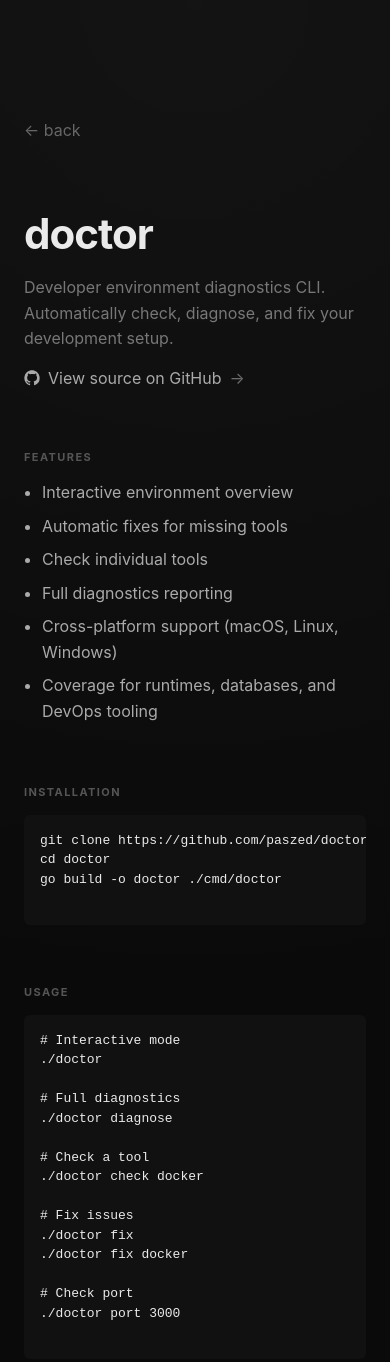
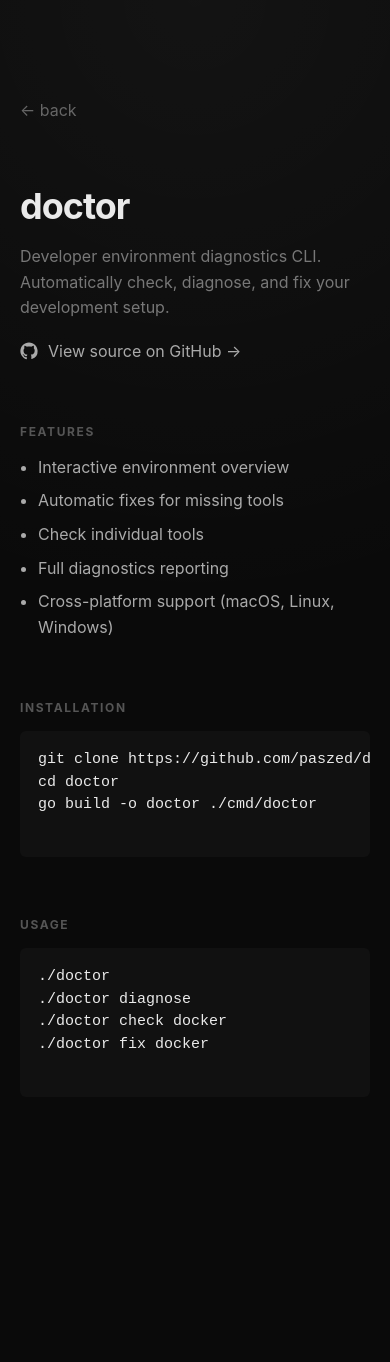
Before and after one commit to paszed/paszed.me, an Astro site: page /doctor in a window 390 px wide. Shown: the top 1362 px of the page. After the commit the page ends 1212 px from the top, so only its background shows below. Built offline with nearby package versions, Linux system fonts and the light colour scheme; Astro itself is replaced by a stand-in of ours.

Commit message:
upsizing everything slightly

```diff
--- a/src/pages/doctor.astro
+++ b/src/pages/doctor.astro
@@ -19,13 +19,13 @@
       }
 
       .wrapper {
-        max-width: 960px;
+        max-width: 1000px;
         margin: 0 auto;
-        padding: 0 24px;
+        padding: 0 20px;
       }
 
       .container {
-        max-width: 640px;
+        max-width: 680px;
         margin: 0 auto;
         padding: 120px 0;
       }
@@ -33,6 +33,7 @@
       a {
         color: #aaa;
         text-decoration: none;
+        transition: 0.2s;
       }
 
       a:hover {
@@ -46,18 +47,18 @@
       }
 
       h1 {
-        font-size: 42px;
-        margin-bottom: 8px;
+        font-size: 48px;
+        margin-bottom: 10px;
         letter-spacing: -1px;
       }
 
       .subtitle {
         color: #777;
-        margin-bottom: 12px;
+        font-size: 18px;
+        margin-bottom: 20px;
         line-height: 1.6;
       }
 
-      /* 🔥 GitHub link */
       .github {
         margin-bottom: 40px;
       }
@@ -65,31 +66,24 @@
       .github-link {
         display: inline-flex;
         align-items: center;
-        gap: 8px;
+        gap: 10px;
         color: #aaa;
-        text-decoration: none;
-        transition: all 0.2s ease;
       }
 
       .github-link:hover {
         color: #fff;
-        transform: translateX(2px);
       }
 
       .icon {
-        width: 16px;
-        height: 16px;
+        width: 18px;
+        height: 18px;
         fill: currentColor;
       }
 
-      .arrow {
-        opacity: 0.6;
-      }
-
       h2 {
-        font-size: 11px;
+        font-size: 12px;
         text-transform: uppercase;
-        letter-spacing: 1.4px;
+        letter-spacing: 1.6px;
         color: #555;
         margin-top: 60px;
         margin-bottom: 16px;
@@ -99,6 +93,7 @@
         padding-left: 18px;
         color: #aaa;
         line-height: 1.6;
+        font-size: 15px;
       }
 
       li {
@@ -107,11 +102,34 @@
 
       pre {
         background: #111;
-        padding: 16px;
+        padding: 18px;
         border-radius: 6px;
         overflow-x: auto;
-        font-size: 13px;
+        font-size: 14px;
         line-height: 1.5;
+      }
+
+      /* MOBILE */
+      @media (max-width: 600px) {
+        .container {
+          padding: 100px 0;
+        }
+
+        h1 {
+          font-size: 36px;
+        }
+
+        .subtitle {
+          font-size: 16px;
+        }
+
+        ul {
+          font-size: 16px;
+        }
+
+        pre {
+          font-size: 15px;
+        }
       }
     </style>
   </head>
@@ -138,9 +156,7 @@
               <path d="M12 .5C5.65.5.5 5.65.5 12c0 5.08 3.29 9.38 7.86 10.9.58.1.79-.25.79-.56v-2.02c-3.2.7-3.87-1.54-3.87-1.54-.52-1.33-1.28-1.68-1.28-1.68-1.05-.72.08-.7.08-.7 1.16.08 1.77 1.2 1.77 1.2 1.03 1.76 2.7 1.25 3.36.95.1-.75.4-1.25.73-1.54-2.55-.29-5.23-1.27-5.23-5.64 0-1.25.45-2.27 1.2-3.07-.12-.3-.52-1.52.12-3.17 0 0 .98-.31 3.2 1.18.93-.26 1.93-.4 2.92-.4.99 0 2 .14 2.92.4 2.22-1.5 3.2-1.18 3.2-1.18.64 1.65.24 2.87.12 3.17.75.8 1.2 1.82 1.2 3.07 0 4.38-2.69 5.35-5.25 5.63.41.35.77 1.04.77 2.1v3.12c0 .31.21.67.8.56A10.99 10.99 0 0 0 23.5 12c0-6.35-5.15-11.5-11.5-11.5z"/>
             </svg>
 
-            <span>View source on GitHub</span>
-            <span class="arrow">→</span>
-
+            <span>View source on GitHub →</span>
           </a>
         </p>
 
@@ -152,7 +168,6 @@
           <li>Check individual tools</li>
           <li>Full diagnostics reporting</li>
           <li>Cross-platform support (macOS, Linux, Windows)</li>
-          <li>Coverage for runtimes, databases, and DevOps tooling</li>
         </ul>
 
         <!-- Installation -->
@@ -166,41 +181,12 @@ go build -o doctor ./cmd/doctor
         <!-- Usage -->
         <h2>Usage</h2>
         <pre>
-# Interactive mode
-./doctor
-
-# Full diagnostics
-./doctor diagnose
-
-# Check a tool
-./doctor check docker
-
-# Fix issues
-./doctor fix
-./doctor fix docker
-
-# Check port
-./doctor port 3000
-        </pre>
-
-        <!-- Example -->
-        <h2>Example</h2>
-        <pre>
 ./doctor
 ./doctor diagnose
 ./doctor check docker
 ./doctor fix docker
         </pre>
 
-        <!-- Supported -->
-        <h2>Supported</h2>
-        <ul>
-          <li>Languages: Go, Node.js, Python, Java, Ruby</li>
-          <li>Databases: PostgreSQL, MySQL, MongoDB, Redis</li>
-          <li>DevOps: Docker, Kubernetes, Terraform, AWS CLI</li>
-          <li>Other: GitHub CLI, Ansible, Maven</li>
-        </ul>
-
       </div>
     </div>
   </body>
--- a/src/pages/index.astro
+++ b/src/pages/index.astro
@@ -13,213 +13,127 @@
     <title>Paszed</title>
 
     <style>
-      html {
-        scroll-behavior: smooth;
-      }
+      html { scroll-behavior: smooth; }
 
       body {
         margin: 0;
         font-family: 'Inter', -apple-system, sans-serif;
         color: #eaeaea;
-        background: radial-gradient(
-          circle at top,
-          rgba(255,255,255,0.04),
-          transparent 50%
-        ),
-        #0a0a0a;
+        background: radial-gradient(circle at top, rgba(255,255,255,0.04), transparent 50%), #0a0a0a;
       }
 
-      /* LAYOUT */
       .wrapper {
-        max-width: 960px;
+        max-width: 1000px;
         margin: 0 auto;
         padding: 0 20px;
       }
 
       .container {
         display: grid;
-        grid-template-columns: 1fr minmax(0, 640px) 1fr;
+        grid-template-columns: 1fr minmax(0, 680px) 1fr;
       }
 
       .content {
         grid-column: 2;
-        padding: 120px 0;
+        padding: 130px 0;
         animation: fadeIn 0.8s ease;
       }
 
       @keyframes fadeIn {
-        from {
-          opacity: 0;
-          transform: translateY(8px);
-        }
-        to {
-          opacity: 1;
-          transform: translateY(0);
-        }
+        from { opacity: 0; transform: translateY(8px); }
+        to { opacity: 1; transform: translateY(0); }
       }
 
-      /* TYPOGRAPHY */
       h1 {
-        font-size: 52px;
+        font-size: 58px;
         letter-spacing: -1.4px;
         font-weight: 600;
-        margin: 0 0 6px 0;
+        margin: 0 0 10px 0;
         text-align: center;
       }
 
       .subtitle {
-        font-size: 18px;
+        font-size: 20px;
         color: #777;
-        margin: 0 0 64px 0;
+        margin: 0 0 72px 0;
         text-align: center;
-        line-height: 1.6;
       }
 
       h2 {
-        font-size: 11px;
-        letter-spacing: 1.4px;
+        font-size: 12px;
+        letter-spacing: 1.6px;
         text-transform: uppercase;
         color: #555;
-        margin-bottom: 14px;
+        margin-bottom: 16px;
       }
 
-      .section {
-        margin-top: 64px;
-      }
+      .section { margin-top: 72px; }
 
       .divider {
         height: 1px;
         background: #1a1a1a;
-        margin: 48px 0;
+        margin: 56px 0;
       }
 
-      /* AVATAR */
       .avatar {
         display: block;
-        margin: 0 auto 24px auto;
-        width: 104px;
-        height: 104px;
+        margin: 0 auto 28px auto;
+        width: 120px;
+        height: 120px;
         border-radius: 50%;
         object-fit: cover;
         box-shadow: 0 0 0 1px #1a1a1a;
-        transition: transform 0.25s ease;
       }
 
-      .avatar:hover {
-        transform: scale(1.04);
-      }
-
-      /* PROJECT */
-      .project {
-        margin-bottom: 20px;
-      }
+      .project { margin-bottom: 24px; }
 
       .project a {
         color: #eaeaea;
         text-decoration: none;
-        display: inline-block;
-        transition: all 0.2s ease;
+        transition: 0.2s;
       }
 
-      .project a:hover {
-        transform: translateX(3px);
-      }
+      .project a:hover { transform: translateX(4px); }
 
-      .project strong {
-        font-size: 18px;
-        font-weight: 500;
-      }
+      .project strong { font-size: 20px; }
 
       .project span {
         display: block;
-        font-size: 14px;
+        font-size: 15px;
         color: #888;
-        margin-top: 4px;
-        line-height: 1.6;
+        margin-top: 6px;
       }
 
-      /* LINKS */
       .links a {
         display: flex;
         align-items: center;
-        gap: 10px;
-        margin-bottom: 10px;
+        gap: 12px;
+        margin-bottom: 12px;
         color: #aaa;
         text-decoration: none;
-        transition: all 0.2s ease;
-        font-size: 14px;
+        font-size: 15px;
+        transition: 0.2s;
       }
 
       .links a:hover {
         color: #fff;
-        transform: translateX(3px);
+        transform: translateX(4px);
       }
 
       .icon {
-        width: 16px;
-        height: 16px;
+        width: 18px;
+        height: 18px;
         fill: currentColor;
       }
 
-      /* REVEAL */
-      .reveal {
-        opacity: 0;
-        transform: translateY(10px);
-        transition: all 0.5s ease;
-      }
+      /* Mobile */
+      @media (max-width: 600px) {
+        .container { display: block; }
 
-      .reveal.visible {
-        opacity: 1;
-        transform: translateY(0);
-      }
+        h1 { font-size: 42px; }
+        .subtitle { font-size: 17px; }
 
-      /* TABLET */
-      @media (max-width: 900px) {
-        .container {
-          display: block;
-        }
-
-        .content {
-          padding: 100px 0 80px;
-        }
-      }
-
-      /* MOBILE */
-      @media (max-width: 600px) {
-
-        h1 {
-          font-size: 36px;
-        }
-
-        .subtitle {
-          font-size: 16px;
-          margin-bottom: 48px;
-        }
-
-        .section {
-          margin-top: 48px;
-          text-align: center;
-        }
-
-        h2 {
-          text-align: center;
-        }
-
-        .divider {
-          margin: 36px 0;
-        }
-
-        .project {
-          text-align: center;
-        }
-
-        .project strong {
-          font-size: 18px;
-        }
-
-        .project span {
-          font-size: 15px;
-        }
+        .section { text-align: center; }
 
         .links {
           display: flex;
@@ -229,21 +143,18 @@
 
         .links a {
           justify-content: center;
-          font-size: 15px;
-          padding: 6px 0;
+          font-size: 16px;
         }
 
-        .avatar {
-          width: 92px;
-          height: 92px;
+        .icon {
+          width: 20px;
+          height: 20px;
         }
       }
-
     </style>
   </head>
 
   <body>
-
     <div class="wrapper">
       <div class="container">
         <div class="content">
@@ -257,7 +168,7 @@
 
           <div class="divider"></div>
 
-          <div class="section reveal">
+          <div class="section">
             <h2>Projects</h2>
 
             <div class="project">
@@ -266,20 +177,18 @@
             </div>
           </div>
 
-          <div class="section reveal">
+          <div class="section">
             <h2>Links</h2>
 
             <div class="links">
 
-  <!-- GitHub -->
-  <a href="https://github.com/paszed/paszed.me" target="_blank">
+              <a href="https://github.com/paszed" target="_blank">
                 <svg class="icon" viewBox="0 0 24 24">
                   <path d="M12 .5C5.65.5.5 5.65.5 12c0 5.08 3.29 9.38 7.86 10.9.58.1.79-.25.79-.56v-2.02c-3.2.7-3.87-1.54-3.87-1.54-.52-1.33-1.28-1.68-1.28-1.68-1.05-.72.08-.7.08-.7 1.16.08 1.77 1.2 1.77 1.2 1.03 1.76 2.7 1.25 3.36.95.1-.75.4-1.25.73-1.54-2.55-.29-5.23-1.27-5.23-5.64 0-1.25.45-2.27 1.2-3.07-.12-.3-.52-1.52.12-3.17 0 0 .98-.31 3.2 1.18.93-.26 1.93-.4 2.92-.4.99 0 2 .14 2.92.4 2.22-1.5 3.2-1.18 3.2-1.18.64 1.65.24 2.87.12 3.17.75.8 1.2 1.82 1.2 3.07 0 4.38-2.69 5.35-5.25 5.63.41.35.77 1.04.77 2.1v3.12c0 .31.21.67.8.56A10.99 10.99 0 0 0 23.5 12c0-6.35-5.15-11.5-11.5-11.5z"/>
                 </svg>
                 GitHub
               </a>
 
-  <!-- Twitter -->
               <a href="https://x.com/paszed_" target="_blank">
                 <svg class="icon" viewBox="0 0 24 24">
                   <path d="M18.244 2H21l-6.55 7.48L22 22h-6.828l-5.34-6.99L3.5 22H1l7.01-8.01L2 2h6.828l4.84 6.35L18.244 2z"/>
@@ -287,7 +196,6 @@
                 Twitter
               </a>
 
-  <!-- Email -->
               <a href="mailto:edvard@paszed.me">
                 <svg class="icon" viewBox="0 0 24 24">
                   <path d="M12 13.5 2 6.75V18h20V6.75L12 13.5zm0-2.25L22 4H2l10 7.25z"/>
@@ -296,25 +204,11 @@
               </a>
 
             </div>
+
           </div>
 
         </div>
       </div>
     </div>
-
-    <script>
-      const elements = document.querySelectorAll('.reveal');
-
-      const observer = new IntersectionObserver(entries => {
-        entries.forEach(entry => {
-          if (entry.isIntersecting) {
-            entry.target.classList.add('visible');
-          }
-        });
-      });
-
-      elements.forEach(el => observer.observe(el));
-    </script>
-
   </body>
 </html>
```
Lines whose indentation alone changed are shown as unchanged.
